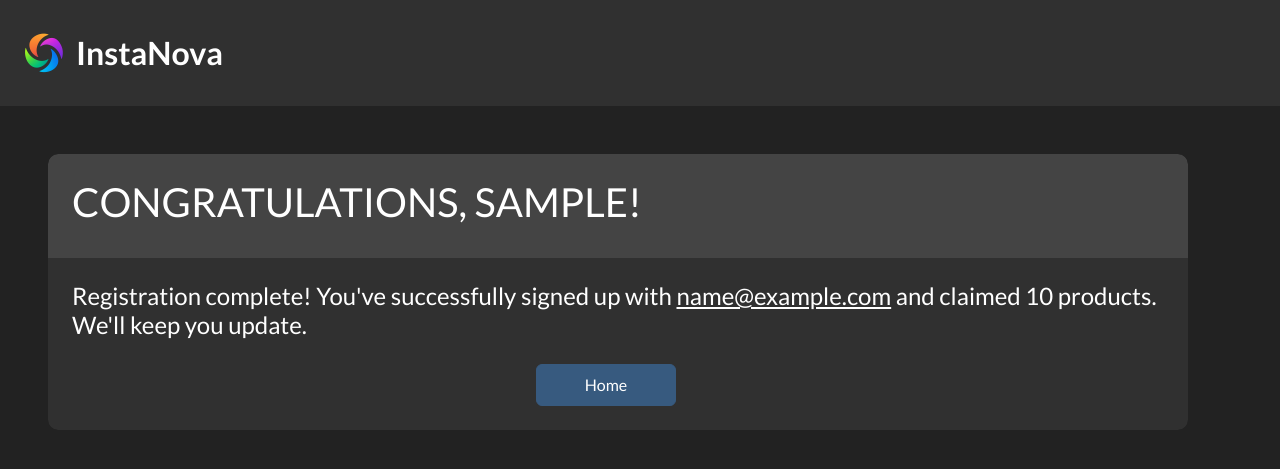
After one commit to ivan-amon/reservation-system, a PHP site: page /confirmation.php?id=1 in a window 1280 px wide. The commit adds this page. Shown: the top 469 px of the page. Run offline with PHP 8.4, Linux system fonts and the light colour scheme; tables that the repository leaves empty hold one stand-in row (values such as "Sample post"); some libraries are stand-ins or nearby versions.

Commit message:
Confirmation page added

```diff
--- /dev/null
+++ b/confirmation.php
@@ -0,0 +1,34 @@
+<?php
+require "database.php";
+
+//Nombre y email del usuario recien registrado
+$id = $_GET["id"];
+
+$statement = $conn->prepare("SELECT * FROM reserves WHERE id = :id");
+$statement->execute([
+  ":id" => $id
+]);
+
+$user = $statement->fetch(PDO::FETCH_ASSOC);
+?>
+
+<?php require "partials/header.php" ?>
+  <section class="container m-5 p-0 radius-container overflow-hidden">
+    <div class="bg-secondary p-4 top-rounded">
+      <h2>CONGRATULATIONS, <?= strtoupper($user["first_name"])?>!</h2>
+    </div>
+    <div class="bg-dark p-4 bottom-rounded container">
+      <div class="row">
+        <h4 class="col">Registration complete! You've successfully signed up with <u><?= $user["email"] ?></u>
+        and claimed <?= $user["quantity"]?> products. We'll keep you update.</h4>
+      </div>
+      <div class="row mt-3 container justify-content-center">
+        <div class="col-auto">
+          <a href="index.php">
+            <button type="button" class="btn btn-primary col px-5 py-2">Home</button>
+          </a>
+        </div>
+      </div>
+    </div>
+  </section>
+<?php require "partials/footer.php" ?>
--- a/static/style/style.css
+++ b/static/style/style.css
@@ -1,5 +1,5 @@
 strong {
-    font-size: xx-large;
+  font-size: xx-large;
 }
 
 .navbar img {
@@ -10,9 +10,14 @@ strong {
   border-radius: 10px;
 }
 
-.custom-rounded {
+.top-rounded {
   border-top-left-radius: 10px;
   border-top-right-radius: 10px;
+}
+
+.bottom-rounded {
+  border-bottom-left-radius: 10px;
+  border-bottom-right-radius: 10px;
 }
 
 .custom-ratio-4x5 {
```
Also changed, not shown: index.php (+10 -28 lines), partials/form.php (added, +27 -0 lines), 1 other file.
